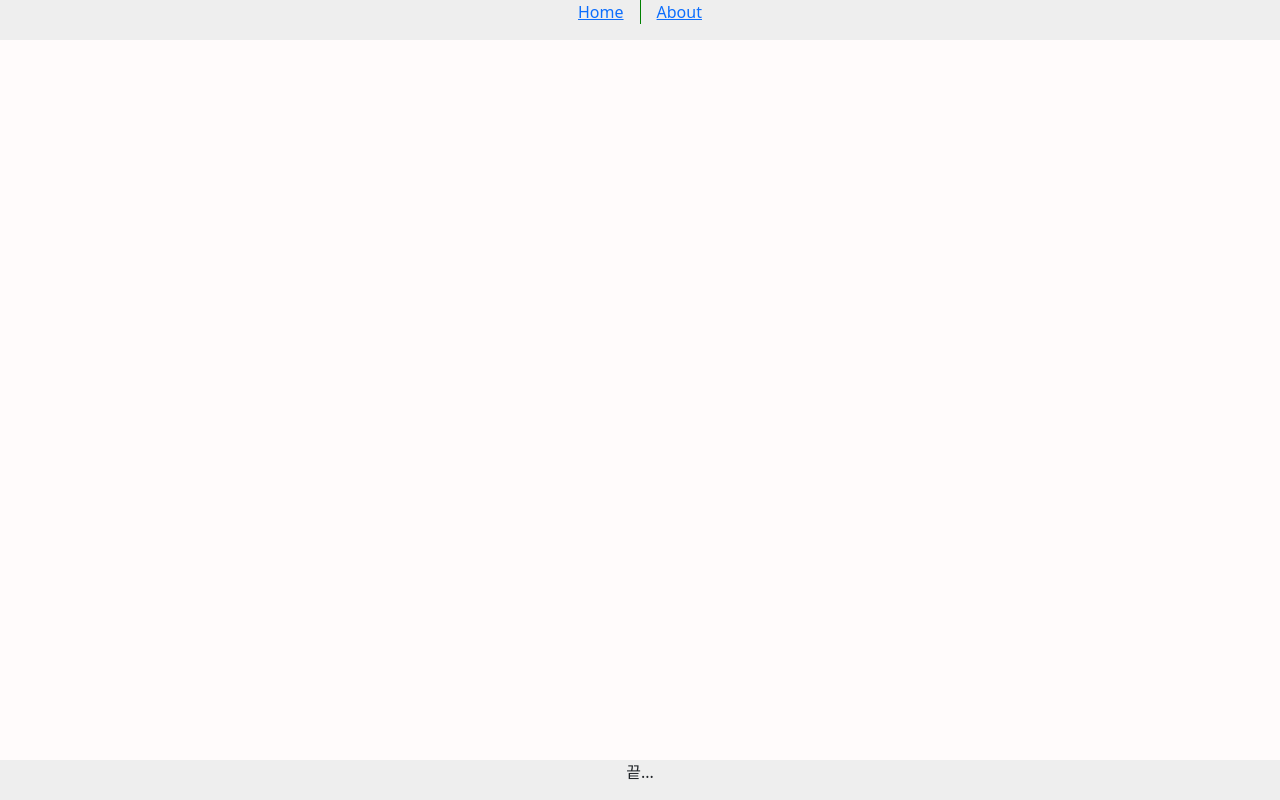
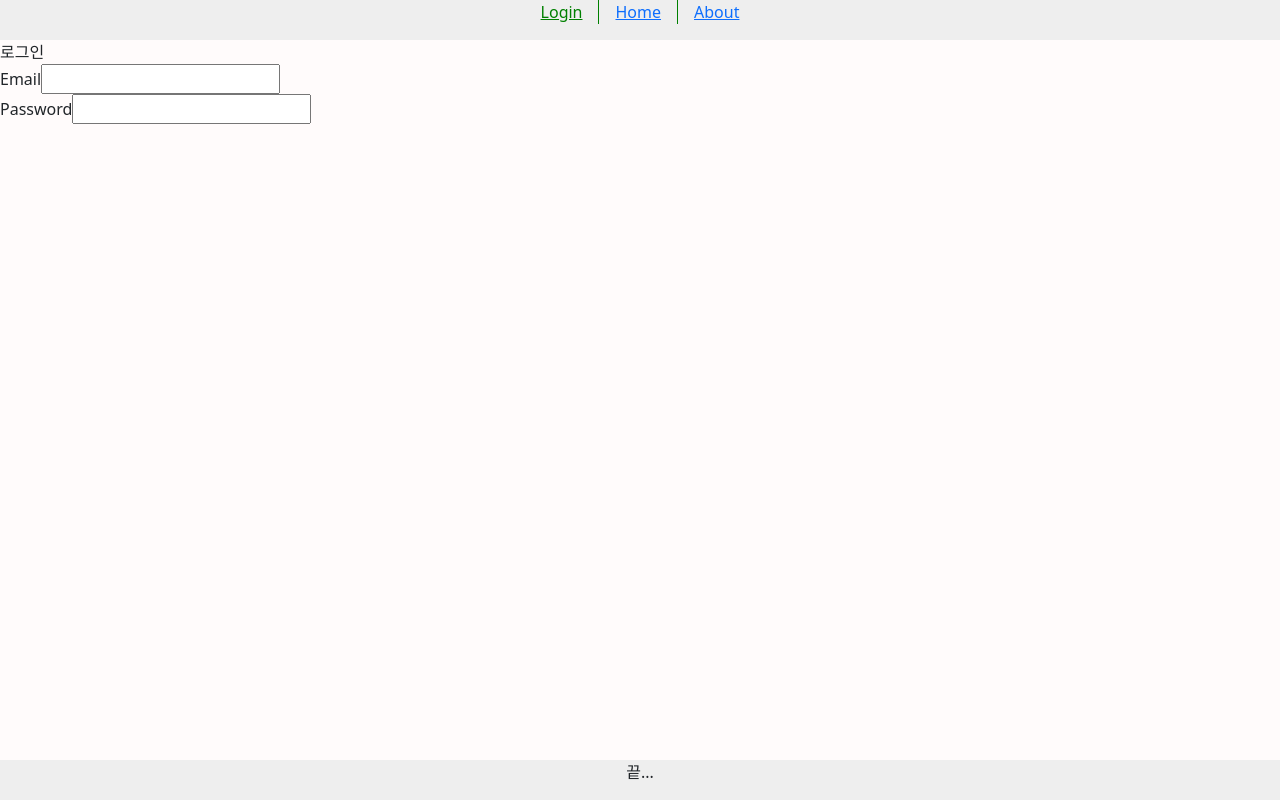
Before and after one commit to dlwndud30/vue-test, a Vue app in the folder vue-test/: page /login in a window 1280 px wide. Before the commit this address had no page. Built offline with nearby package versions, Linux system fonts and the light colour scheme; no server answers; what bootstrap-vue-next would draw is missing.

Commit message:
springboot 연동 test

```diff
--- a/vue-test/src/components/exports/index.js
+++ b/vue-test/src/components/exports/index.js
@@ -1,2 +1,3 @@
 export { default as HomeView } from '../home/HomeView.vue';
 export { default as AboutView } from '../about/AboutView.vue';
+export { default as LoginView } from '../login/LoginForm.vue';
--- a/vue-test/src/components/home/HomeView.vue
+++ b/vue-test/src/components/home/HomeView.vue
@@ -1,7 +1,29 @@
-<script setup></script>
+<script setup>
+import { ref, onMounted } from 'vue';
+import axios from 'axios';
+
+const data = ref([]);
+
+const fetchData = async () => {
+  const result = await axios.get('https://jsonplaceholder.typicode.com/users/');
+  data.value = result.data;
+};
+
+onMounted(() => {
+  fetchData();
+});
+</script>
 
 <template>
-  <div>home</div>
+  <div>
+    home
+    <div
+      v-for="(item, index) in data"
+      :key="index"
+    >
+      {{ item.name }}
+    </div>
+  </div>
 </template>
 
 <style></style>
--- a/vue-test/src/components/layout/header/PHeader.vue
+++ b/vue-test/src/components/layout/header/PHeader.vue
@@ -4,6 +4,7 @@ import { RouterLink } from 'vue-router';
 <template>
   <header class="wrapper">
     <nav>
+      <RouterLink to="/login">Login</RouterLink>
       <RouterLink to="/">Home</RouterLink>
       <RouterLink to="/about">About</RouterLink>
     </nav>
--- /dev/null
+++ b/vue-test/src/components/login/LoginForm.vue
@@ -0,0 +1,41 @@
+<script setup>
+import { ref, watch, onMounted } from 'vue';
+
+import axios from 'axios';
+
+const user = ref({ email: '', password: '' });
+
+watch(user.value, () => {
+  console.log(user.value);
+});
+
+const load = async () => {
+  const result = await axios.get('/api/login');
+  user.value = result.data;
+};
+
+onMounted(() => {
+  load();
+});
+</script>
+<template>
+  <div>로그인</div>
+  <form>
+    <div>
+      <label for="email">Email</label>
+      <input
+        id="email"
+        type="text"
+        v-model="user.email"
+      />
+    </div>
+    <div>
+      <label for="password">Password</label>
+      <input
+        id="password"
+        type="password"
+        v-model="user.password"
+      />
+    </div>
+  </form>
+</template>
--- a/vue-test/src/router/index.js
+++ b/vue-test/src/router/index.js
@@ -14,6 +14,11 @@ const router = createRouter({
       name: 'about',
       component: Components.AboutView,
     },
+    {
+      path: '/login',
+      name: 'login',
+      component: Components.LoginView,
+    },
   ],
 });
 
--- a/vue-test/vite.config.js
+++ b/vue-test/vite.config.js
@@ -5,13 +5,21 @@ import vue from '@vitejs/plugin-vue';
 
 // https://vitejs.dev/config/
 export default defineConfig({
-  server: {
-    port: 9999, // 사용할 포트 번호 설정
-  },
   plugins: [vue()],
   resolve: {
     alias: {
       '@': fileURLToPath(new URL('./src', import.meta.url)),
     },
   },
+  build: {
+    outDir: '../../spring-test/test/src/main/resources/static',
+  },
+  server: {
+    proxy: {
+      '/api': {
+        target: 'http://localhost:8080',
+        rewrite: (path) => path.replace(/^\/api/, ''),
+      },
+    },
+  },
 });
```
